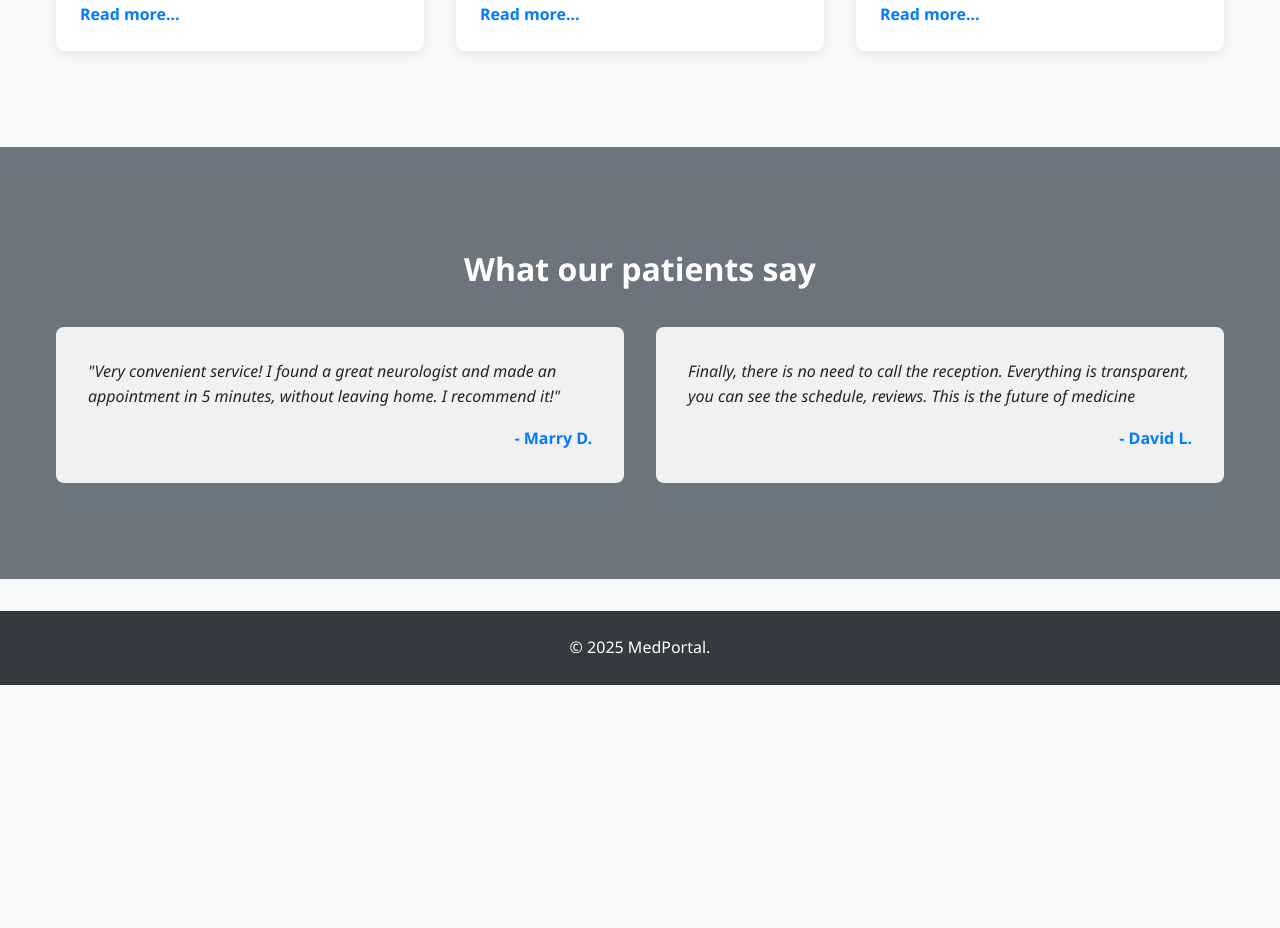
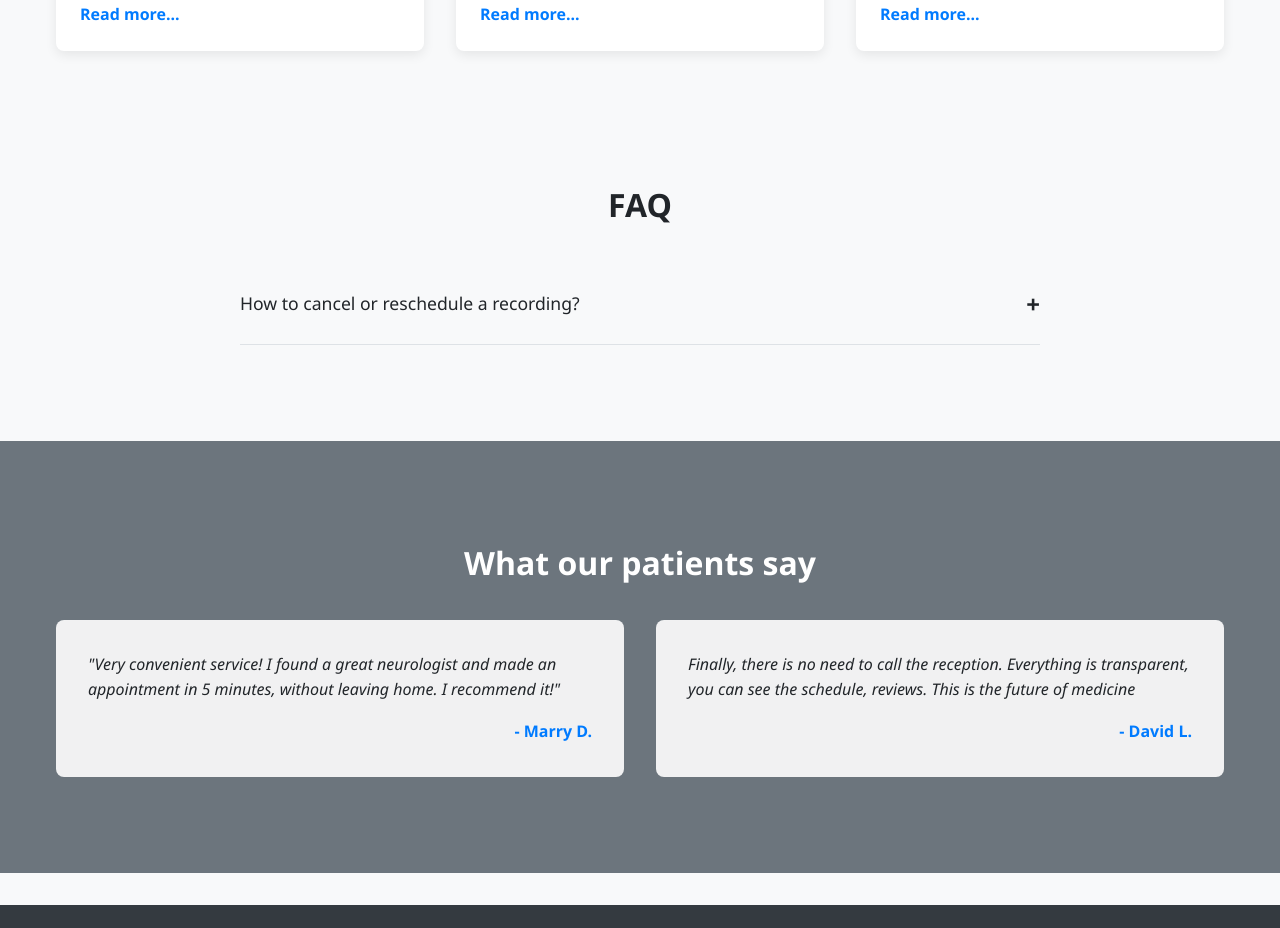
Before and after one commit to Cauteros974/medical-portal, a React (Vite) app: page / in a window 1280 px wide. Shown: the part 2060-2988 px from the top of the page. Before the commit the page ends 2745 px from the top, so only its background shows below. Built offline with nearby package versions, Linux system fonts and the light colour scheme.

Commit message:
Update HomePage.jsx

```diff
--- a/src/pages/HomePage.jsx
+++ b/src/pages/HomePage.jsx
@@ -120,6 +120,18 @@ const HomePage = () => {
           </div>
           </section>
 
+          <section className="page-container faq-section">
+            <div className="faq-container">
+                <h2 className="section-title">FAQ</h2>
+                <div className="faq-container">
+                    <FaqItem
+                        question="How to cancel or reschedule a recording?"
+                        answer="You can cancel or reschedule your appointment in your personal account no later than 24 hours before the appointment. If there are less than 24 hours left, please contact the clinic directly."
+                    />
+                </div>
+            </div>
+          </section>
+
             <section className="testimonials-section">
                 <div className="page-container">
                     <h2 className="section-title" style={{color: 'white'}}>What our patients say</h2>
```
